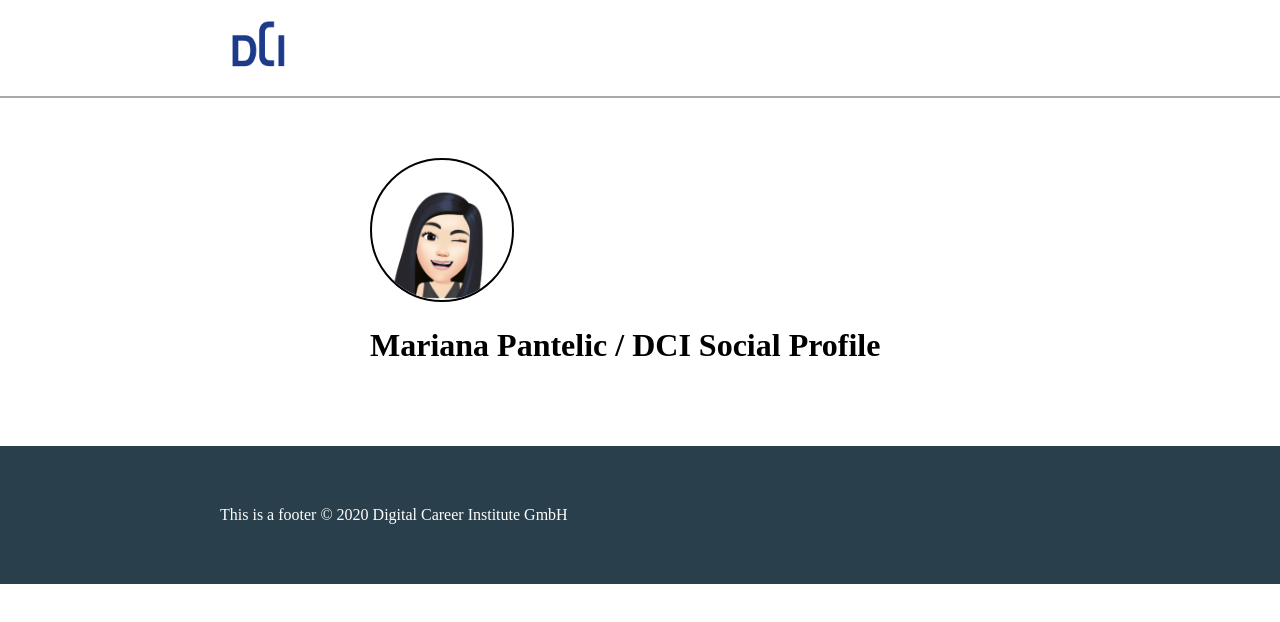
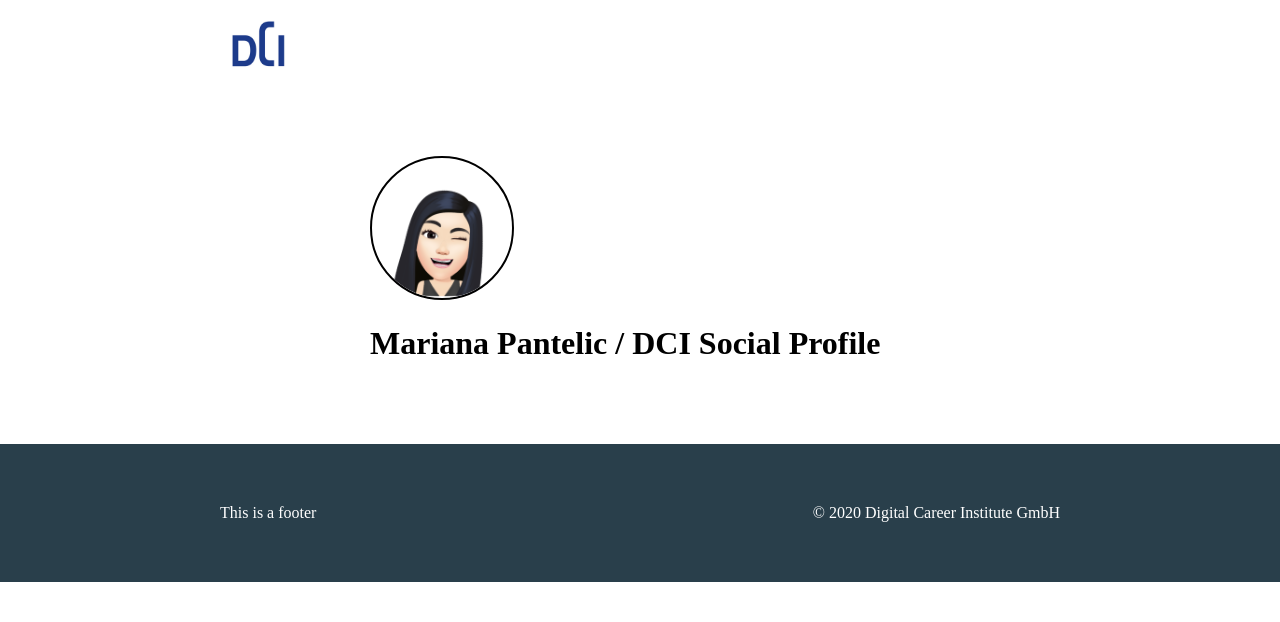
Before and after one commit to FbW43-2/weekend-exercises-MarianaPantelic, a plain HTML site: page index.html in a window 1280 px wide. Drawn offline with Linux system fonts and the light colour scheme.

Commit message:
Update index.html

```diff
--- a/index.html
+++ b/index.html
@@ -7,7 +7,7 @@
     <title>Mariana Pantelic / DCI Social Profile</title>
 </head>
 <body>
-    <header class="border-bottom ">
+    <header>
         <div class="container-hf container-padding">
             <a href="https://digitalcareerinstitute.org/" title="Digital Career Institute" target="_blank"><img src="/img/dci-digital-career-institute-logo-xl.png" height="80px" alt="DCI Logo"></a>
         </div>
@@ -21,7 +21,7 @@
     <footer class="content-padding">
         <div class="container-hf container-padding">
             <span>This is a footer</span>
-            <span class="float">&copy; 2020 Digital Career Institute GmbH</span>
+            <span class="right-align">&copy; 2020 Digital Career Institute GmbH</span>
         </div>
     </footer>
 </body>
```
